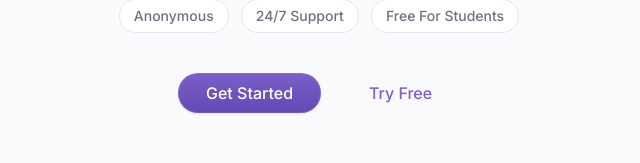
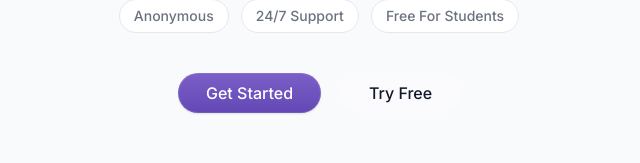
Before and after one commit to ezDecode/MindBridge, a Next.js app: page / in a window 1280 px wide. Shown: the part 435-598 px from the top of the page, without its empty margins (321-961 px from the left). Built offline with nearby package versions, Linux system fonts and the light colour scheme.

Commit message:
Consolidate CTAs to two buttons - remove duplicate Try Free button

```diff
--- a/src/components/landing/HeroSection.tsx
+++ b/src/components/landing/HeroSection.tsx
@@ -50,10 +50,7 @@ export function HeroSection() {
             <Button href="/register" variant="primary" size="md" className="animate-scale-in animation-delay-400">
               Get Started
             </Button>
-            <Button href="/chat" variant="secondary" size="md" className="sm:hidden bg-[var(--color-surface-tinted)] animate-scale-in animation-delay-500">
-              Try Free
-            </Button>
-            <Button href="/chat" variant="ghost" size="md" className="hidden sm:inline-flex animate-scale-in animation-delay-500">
+            <Button href="/chat" variant="secondary" size="md" className="bg-[var(--color-surface-tinted)] animate-scale-in animation-delay-500">
               Try Free
             </Button>
           </div>
```
